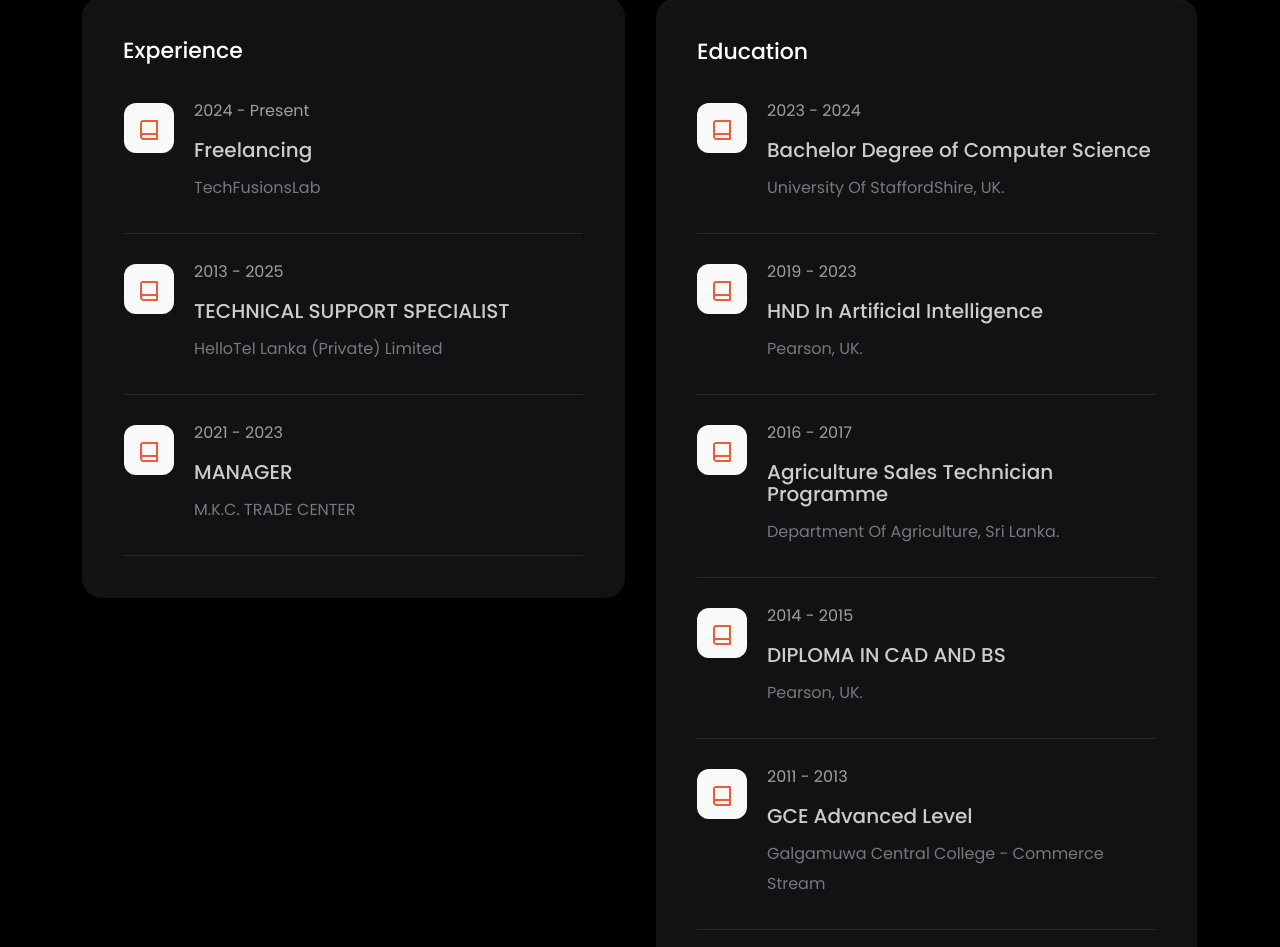
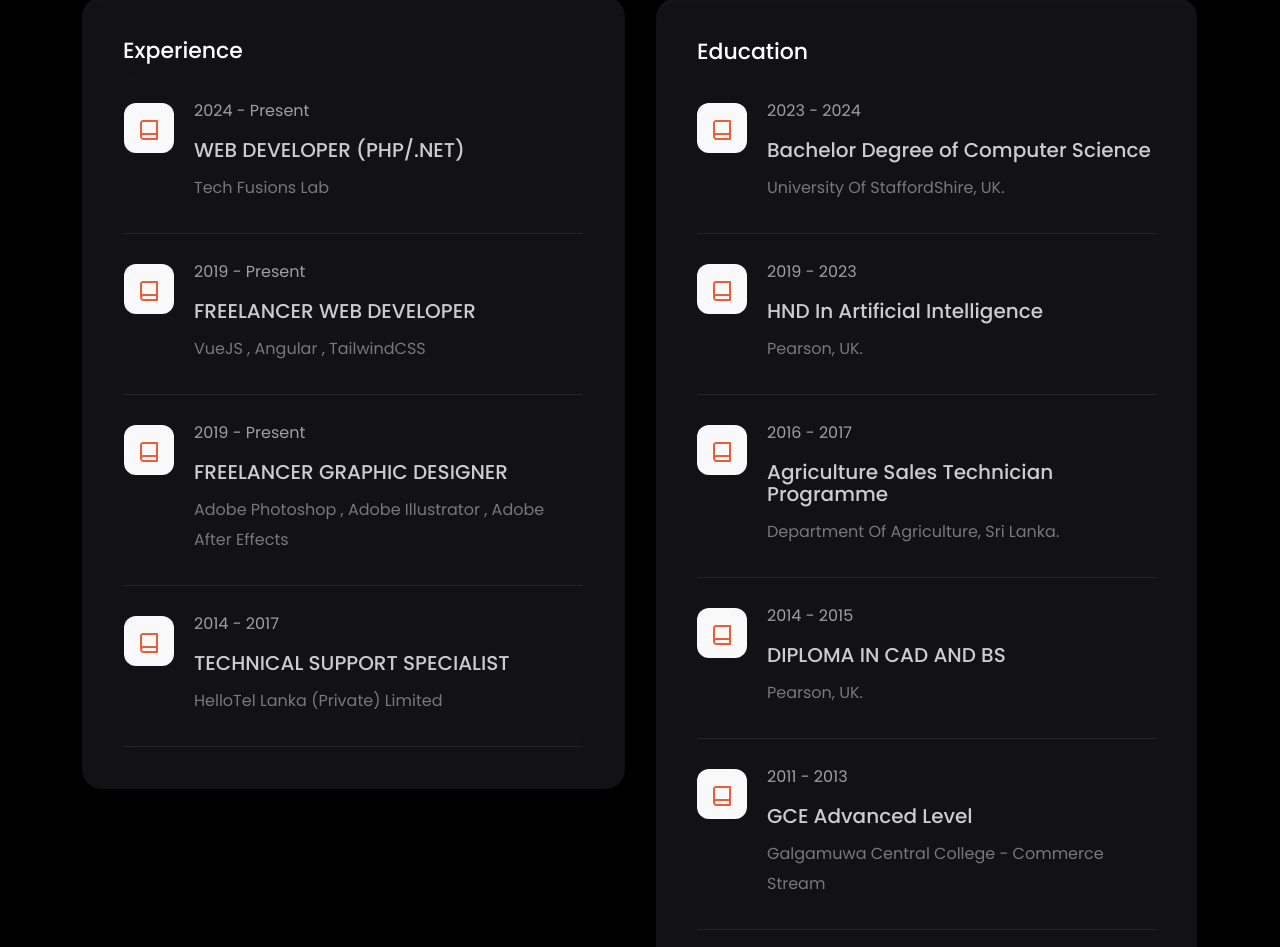
Before and after one commit to arshadahamed/arshadahamed-porfolio, a Next.js app: page /about in a window 1280 px wide. Shown: the part 688-1635 px from the top of the page. Built offline with nearby package versions, Linux system fonts and the light colour scheme.

Commit message:
modified resume

```diff
--- a/src/components/sections/resume.jsx
+++ b/src/components/sections/resume.jsx
@@ -13,9 +13,10 @@ const Resume = () => {
                             <div className="single-resume">
                                 <h2>Experience</h2>
                                 <div className="experience-list">
-                                    <Card year={'2024 - Present'} title={'Freelancing'} institution={'TechFusionsLab'} />
-                                    <Card year={'2013 - 2025'} title={'TECHNICAL SUPPORT SPECIALIST'} institution={'HelloTel Lanka (Private) Limited'} />
-                                    <Card year={'2021 - 2023'} title={'MANAGER'} institution={'M.K.C. TRADE CENTER'} />
+                                    <Card year={'2024 - Present'} title={'WEB DEVELOPER (PHP/.NET)'} institution={'Tech Fusions Lab'} />
+                                    <Card year={'2019 - Present'} title={'FREELANCER WEB DEVELOPER'} institution={'VueJS , Angular , TailwindCSS'} />
+                                    <Card year={'2019 - Present'} title={'FREELANCER GRAPHIC DESIGNER'} institution={'Adobe Photoshop , Adobe Illustrator , Adobe After Effects'} />
+                                    <Card year={'2014 - 2017'} title={'TECHNICAL SUPPORT SPECIALIST'} institution={'HelloTel Lanka (Private) Limited'} />
 
                                 </div>
                             </div>
```
